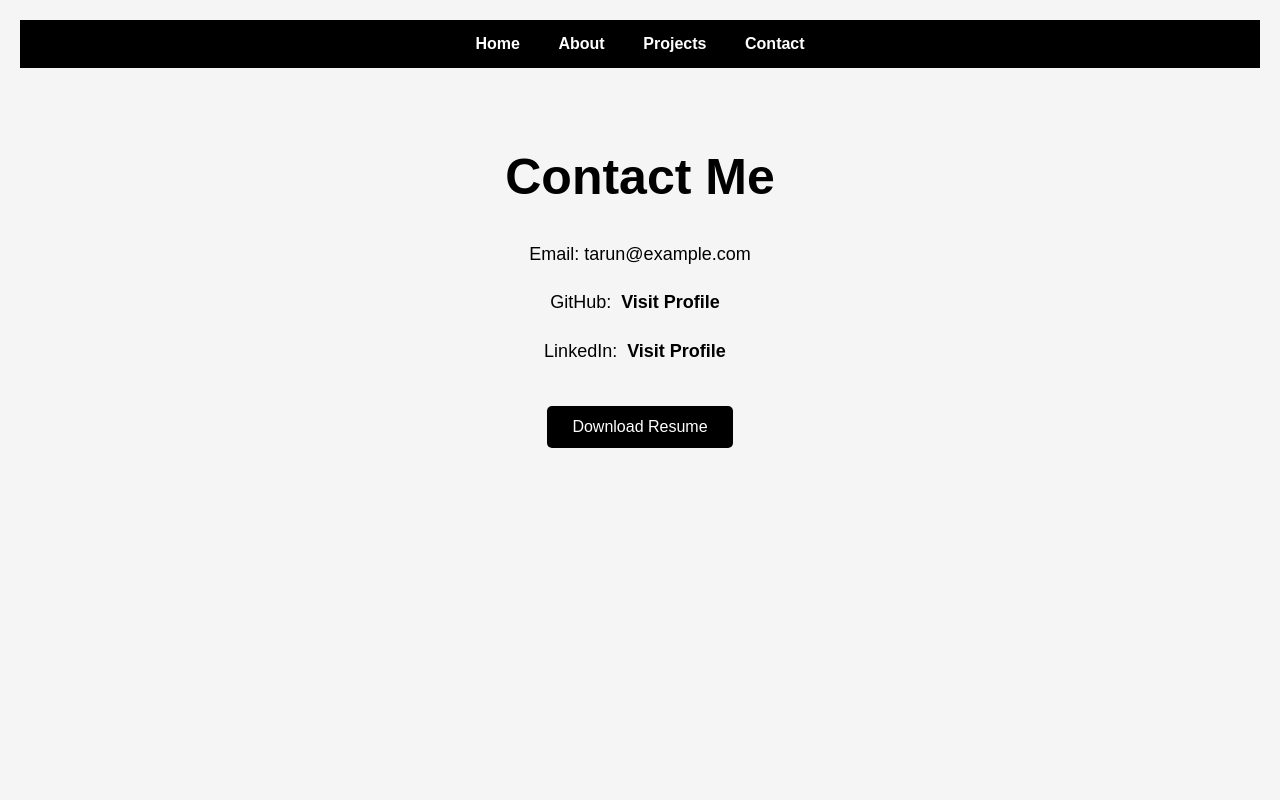
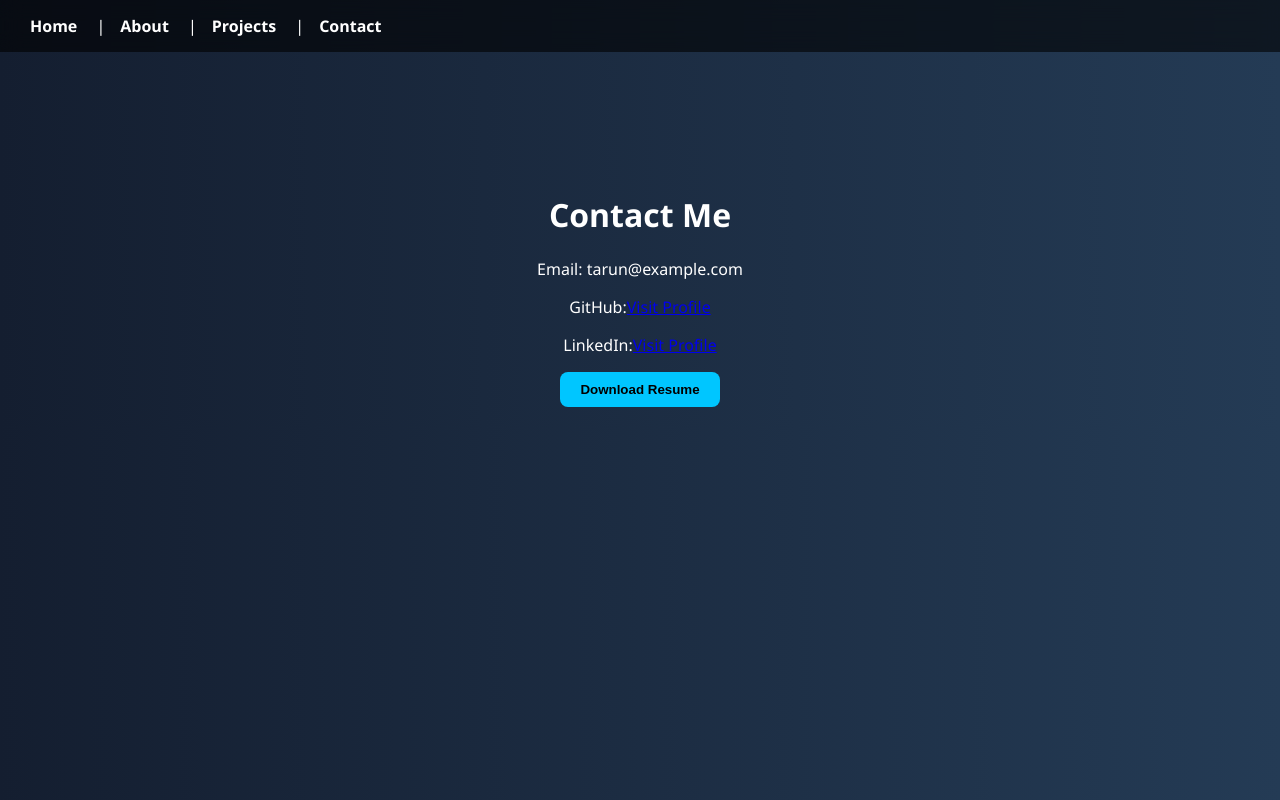
Before and after one commit to Tarun345-ai/My_Portfolio, a React (Create React App) app: page /contact in a window 1280 px wide. Built offline with nearby package versions, Linux system fonts and the light colour scheme.

Commit message:
Added animations and modern UI

```diff
--- a/package.json
+++ b/package.json
@@ -7,6 +7,7 @@
     "@testing-library/jest-dom": "^6.9.1",
     "@testing-library/react": "^16.3.2",
     "@testing-library/user-event": "^13.5.0",
+    "framer-motion": "^12.38.0",
     "react": "^19.2.4",
     "react-dom": "^19.2.4",
     "react-router-dom": "^7.14.0",
--- a/src/App.css
+++ b/src/App.css
@@ -1,203 +1,62 @@
 body {
-  font-family: Arial;
-  text-align: center;
+  margin: 0;
+  font-family: 'Segoe UI', sans-serif;
+  background: linear-gradient(to right, #141e30, #243b55);
+  color: white;
 }
 
+/* Navbar */
 nav {
-  margin: 20px;
-}
-
-a {
-  margin: 10px;
-  text-decoration: none;
-  color: black;
-  font-weight: bold;
-}
-a:hover {
-  color: blue;
-}
-h1 {
-  font-size: 40px;
-  margin-top: 20px;
-}
-
-h2 {
-  color: gray;
-}
-
-p {
-  font-size: 18px;
-  width: 60%;
-  margin: auto;
-}
-button {
-  margin-top: 20px;
-  padding: 10px 20px;
-  font-size: 16px;
-  cursor: pointer;
-}
-.home {
-  margin-top: 100px;
-}
-
-h1 {
-  font-size: 50px;
-}
-
-h2 {
-  color: gray;
-  margin-top: 10px;
-}
-
-p {
-  font-size: 18px;
-  width: 50%;
-  margin: 20px auto;
-  line-height: 1.6;
-}
-
-button {
-  margin-top: 20px;
-  padding: 12px 25px;
-  font-size: 16px;
-  background-color: black;
-  color: white;
-  border: none;
-  cursor: pointer;
-}
-
-button:hover {
-  background-color: gray;
-}
-img {
-  width: 300px;
-  height: auto;
-  margin-top: 10px;
-}
-
-hr {
-  margin: 30px;
-}
-.projects {
-  text-align: center;
-}
-
-.project-container {
-  display: flex;
-  justify-content: center;
-  flex-wrap: wrap;
-  gap: 20px;
-  margin-top: 30px;
-}
-
-.project-card {
-  width: 300px;
-  border: 1px solid #ddd;
+  background: rgba(0, 0, 0, 0.6);
   padding: 15px;
-  border-radius: 10px;
-  text-align: center;
-}
-
-.project-card img {
-  width: 100%;
-  border-radius: 10px;
-}
-
-.project-card a {
-  margin: 5px;
-  display: inline-block;
-}
-.project-card:hover {
-  transform: scale(1.05);
-  transition: 0.3s;
-}
-.about {
-  width: 60%;
-  margin: 50px auto;
-  text-align: center;
-}
-
-.about ul {
-  list-style: none;
-  padding: 0;
-}
-
-.about li {
-  background: #f4f4f4;
-  margin: 10px;
-  padding: 10px;
-  border-radius: 5px;
-}
-.skills span {
-  display: inline-block;
-  background: black;
-  color: white;
-  padding: 8px 15px;
-  margin: 5px;
-  border-radius: 20px;
-}
-.contact {
-  margin-top: 100px;
-  text-align: center;
-}
-
-.contact a {
-  margin-left: 10px;
-}
-nav {
-  background: black;
-  padding: 15px;
+  backdrop-filter: blur(10px);
 }
 
 nav a {
   color: white;
   margin: 15px;
+  text-decoration: none;
   font-weight: bold;
 }
 
 nav a:hover {
-  color: gray;
+  color: #00c6ff;
 }
-body {
-  background-color: #f5f5f5;
+
+/* Center Content */
+.home, .about, .contact {
+  text-align: center;
+  margin-top: 100px;
+  padding: 20px;
 }
-.project-card {
-  background: white;
-  box-shadow: 0 4px 10px rgba(0,0,0,0.1);
-}
-.project-card:hover {
-  transform: scale(1.05);
-  transition: 0.3s;
-}
+
+/* Button */
 button {
-  background: black;
-  color: white;
-  border-radius: 5px;
+  padding: 10px 20px;
+  background: #00c6ff;
+  border: none;
+  border-radius: 8px;
+  color: black;
+  font-weight: bold;
+  cursor: pointer;
 }
 
 button:hover {
-  background: gray;
-}
-body {
-  background-color: #f5f5f5;
+  background: #0072ff;
+  color: white;
 }
 
-nav {
-  background: black;
-  padding: 15px;
+/* Project Cards */
+.project-card {
+  background: rgba(255, 255, 255, 0.1);
+  margin: 20px auto;
+  padding: 20px;
+  width: 300px;
+  border-radius: 15px;
+  backdrop-filter: blur(10px);
+  transition: 0.3s;
 }
 
-nav a {
-  color: white;
-  margin: 15px;
-  font-weight: bold;
+.project-card:hover {
+  transform: scale(1.05);
 }
-
-.home, .about, .contact {
-  margin-top: 80px;
-}
-
-.project-card {
-  background: white;
-  box-shadow: 0 4px 10px rgba(0,0,0,0.1);
-}
--- a/src/pages/Home.js
+++ b/src/pages/Home.js
@@ -1,24 +1,27 @@
+import { motion } from "framer-motion";
 import { useNavigate } from "react-router-dom";
 
 function Home() {
   const navigate = useNavigate();
 
   return (
-    <div className="home">
+    <motion.div
+      className="home"
+      initial={{ opacity: 0, y: 50 }}
+      animate={{ opacity: 1, y: 0 }}
+      transition={{ duration: 1 }}
+    >
       <h1>Hi, I'm Tarun 👋</h1>
-
       <h2>Aspiring Full Stack Developer</h2>
 
       <p>
-        I build responsive and user-friendly web applications using modern
-        technologies like React and JavaScript. Passionate about solving
-        real-world problems and continuously learning new skills.
+        I build modern, responsive web applications using React and JavaScript.
       </p>
 
       <button onClick={() => navigate("/projects")}>
         View My Work
       </button>
-    </div>
+    </motion.div>
   );
 }
 
--- a/src/pages/Projects.js
+++ b/src/pages/Projects.js
@@ -1,34 +1,27 @@
 import projects from "../data/projects";
+import { motion } from "framer-motion";
 
 function Projects() {
   return (
-    <div className="projects">
+    <div>
       <h1>My Projects</h1>
 
-      <div className="project-container">
-        {projects.map((project) => (
-          <div className="project-card" key={project.id}>
-            <img src={project.image} alt={project.title} />
-            {project.video && (
-         <iframe
-             width="100%"
-    height="200"
-    src={project.video}
-    title="project video"
-    frameBorder="0"
-    allowFullScreen
-  ></iframe>
-)}
-            <h2>{project.title}</h2>
-            <p>{project.description}</p>
+      {projects.map((project) => (
+        <motion.div
+          className="project-card"
+          key={project.id}
+          initial={{ opacity: 0, y: 50 }}
+          animate={{ opacity: 1, y: 0 }}
+          transition={{ duration: 0.5 }}
+        >
+          <h2>{project.title}</h2>
+          <img src={project.image} alt={project.title} width="100%" />
+          <p>{project.description}</p>
 
-            <div>
-              <a href={project.github} target="_blank" rel="noreferrer">GitHub</a>
-              <a href={project.demo} target="_blank" rel="noreferrer">Live Demo</a>
-            </div>
-          </div>
-        ))}
-      </div>
+          <a href={project.github} target="_blank" rel="noreferrer">GitHub</a> |
+          <a href={project.demo} target="_blank" rel="noreferrer">Live Demo</a>
+        </motion.div>
+      ))}
     </div>
   );
 }
```
Also changed, not shown: 1 other file (tests, documents, lock files or other folders).
